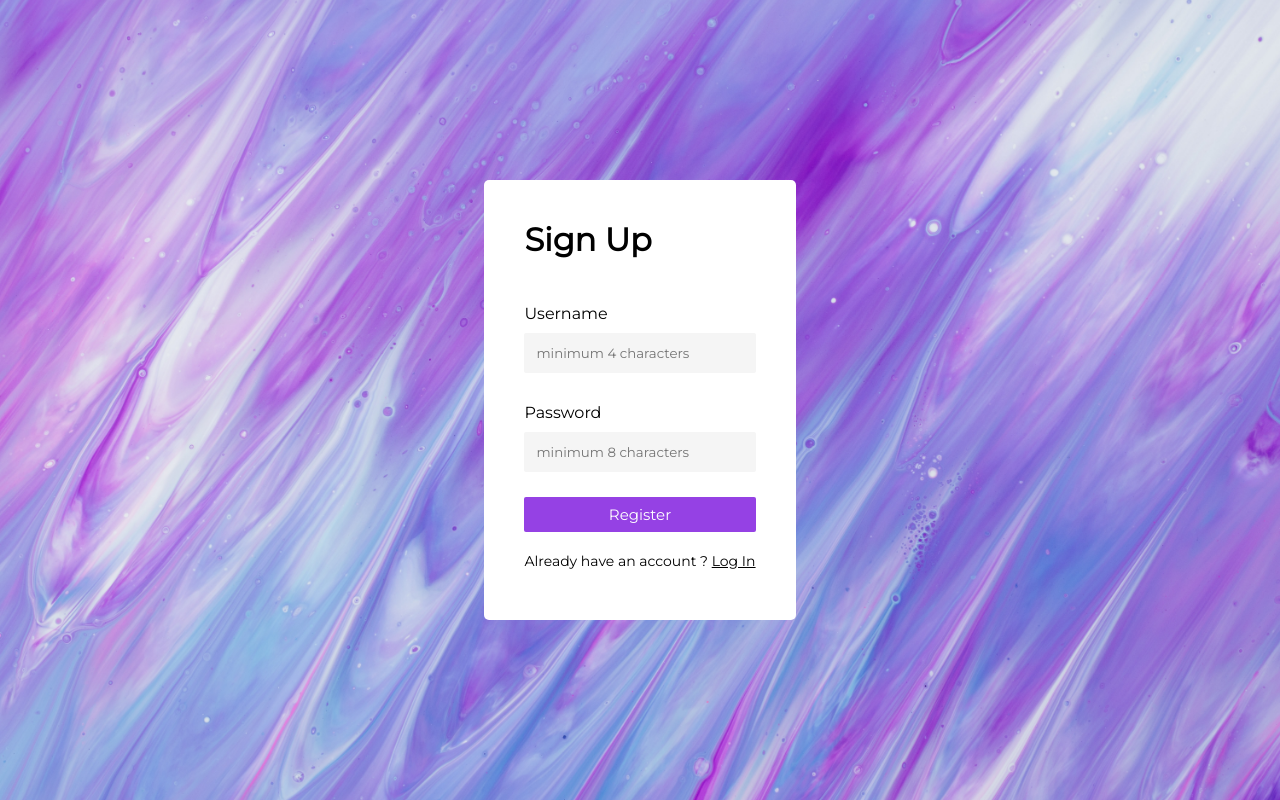
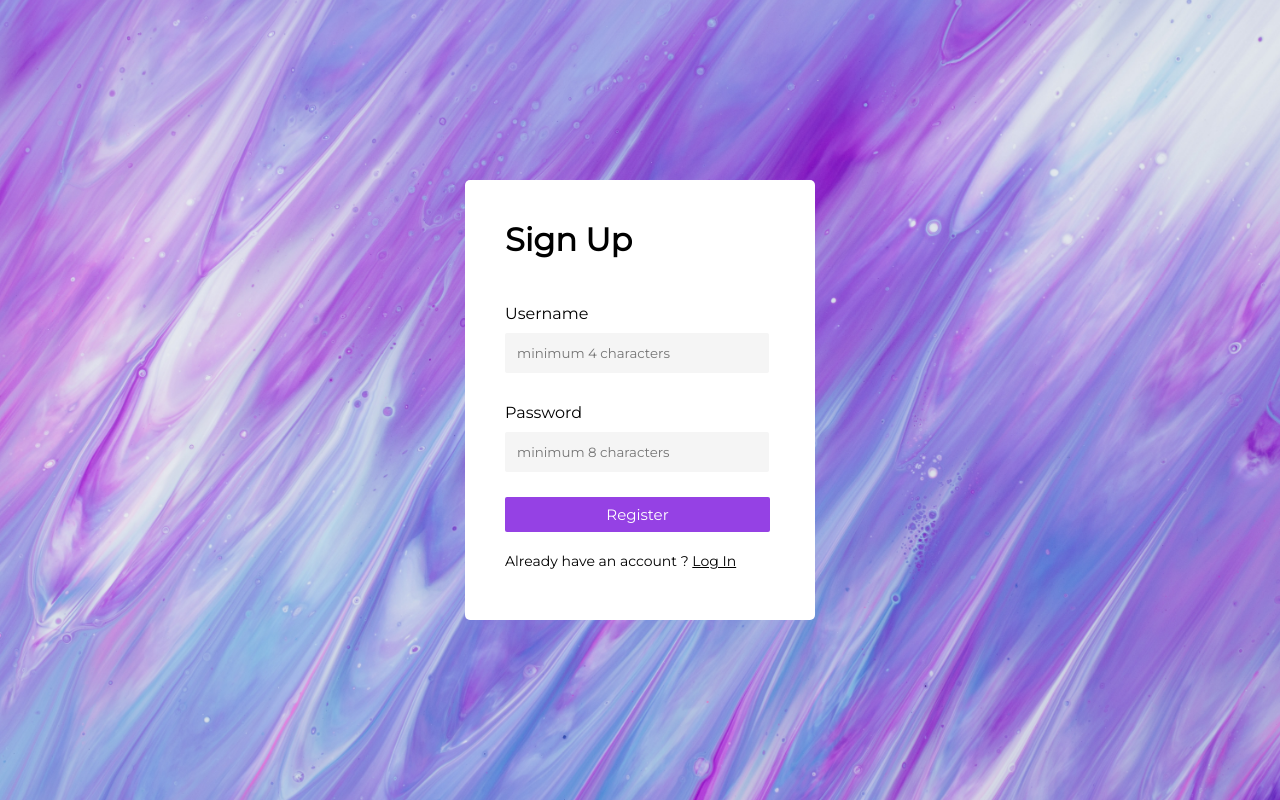
Before and after one commit to Apekshaprabhu/symphony, a Flask app: page /register in a window 1280 px wide. Run offline with Flask 2, Linux system fonts and the light colour scheme.

Commit message:
fixed login and register form sizes

```diff
--- a/static/register.css
+++ b/static/register.css
@@ -26,15 +26,13 @@ body
     align-items: center;
     height: 100vh;
 }
-.inner-container
+.form
 {
     border-radius: 5px;
     background-color: white;
-}
-.form
-{
     display: flex;
     align-items: center;
+    width: 350px;
 }
 .f
 {
@@ -69,7 +67,7 @@ body
     font-size: 15px;
     background-color: rgb(149, 65, 228);
     color: white;
-    width: 100%;
+    width: 265px;
     cursor: pointer;
 }
 .submit:hover
@@ -78,7 +76,7 @@ body
 }
 .field
 {
-    width: 90%;
+    width: 240px;
     padding: 12px;
     border: none;
     background-color: rgb(245, 245, 245);
--- a/templates/login.html
+++ b/templates/login.html
@@ -11,7 +11,6 @@
 
 <body>
     <div class="outer-container">
-        <div class="inner-container">
         <div class="form">
             <div class="f">
                 <div class="heading">
@@ -40,10 +39,6 @@
                 </div>
             </div>
         </div>
-            <!-- <div class="image">
-
-            </div> -->
-        </div>
     </div>
 </body>
 
--- a/templates/register.html
+++ b/templates/register.html
@@ -11,7 +11,6 @@
 
 <body>
     <div class="outer-container">
-        <div class="inner-container">
         <div class="form">
             <div class="f">
                 <div class="heading">
@@ -41,7 +40,6 @@
             </div>
         </div>
     </div>
-    </div>
 </body>
 
 </html>
```
Lines whose indentation alone changed are shown as unchanged.
